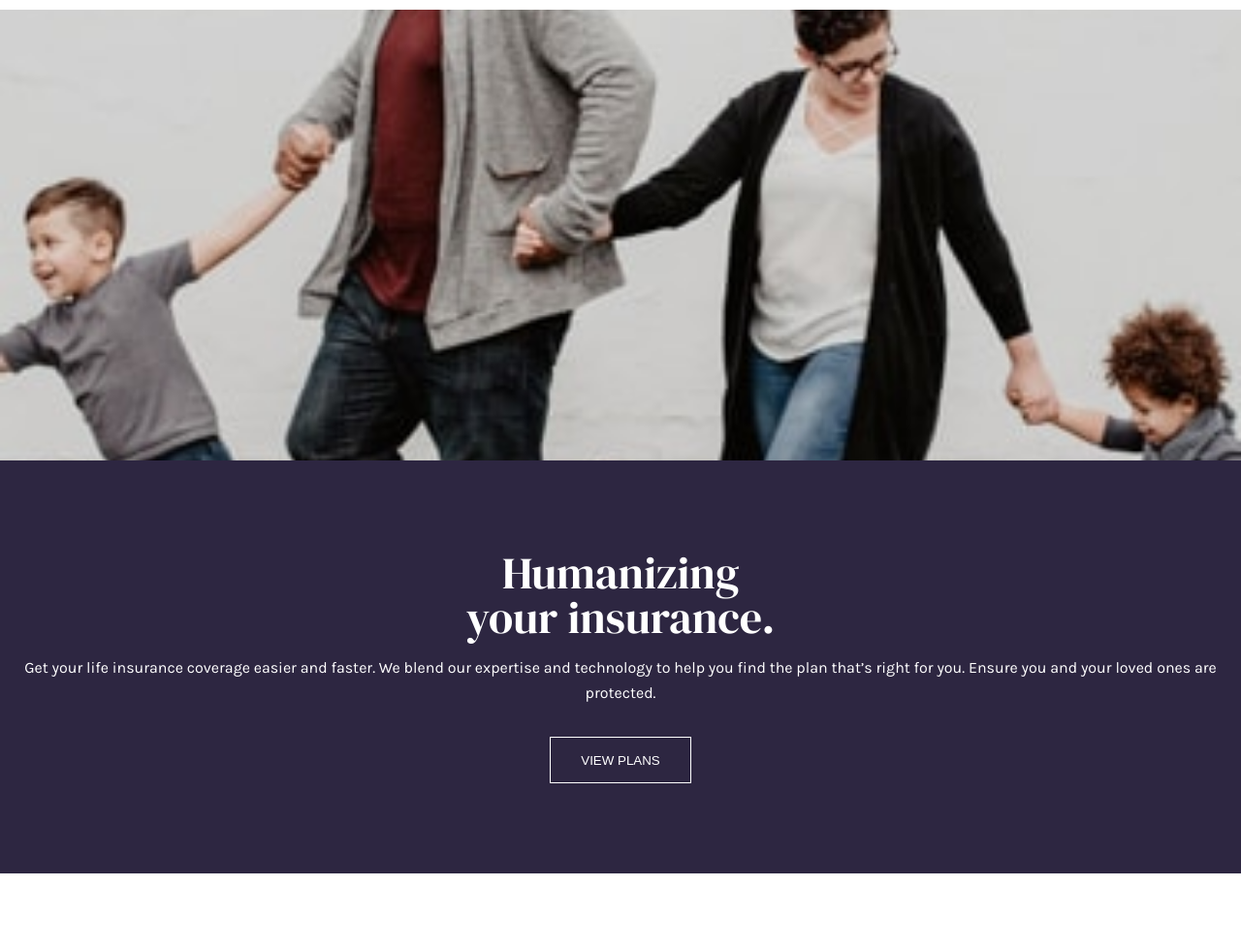
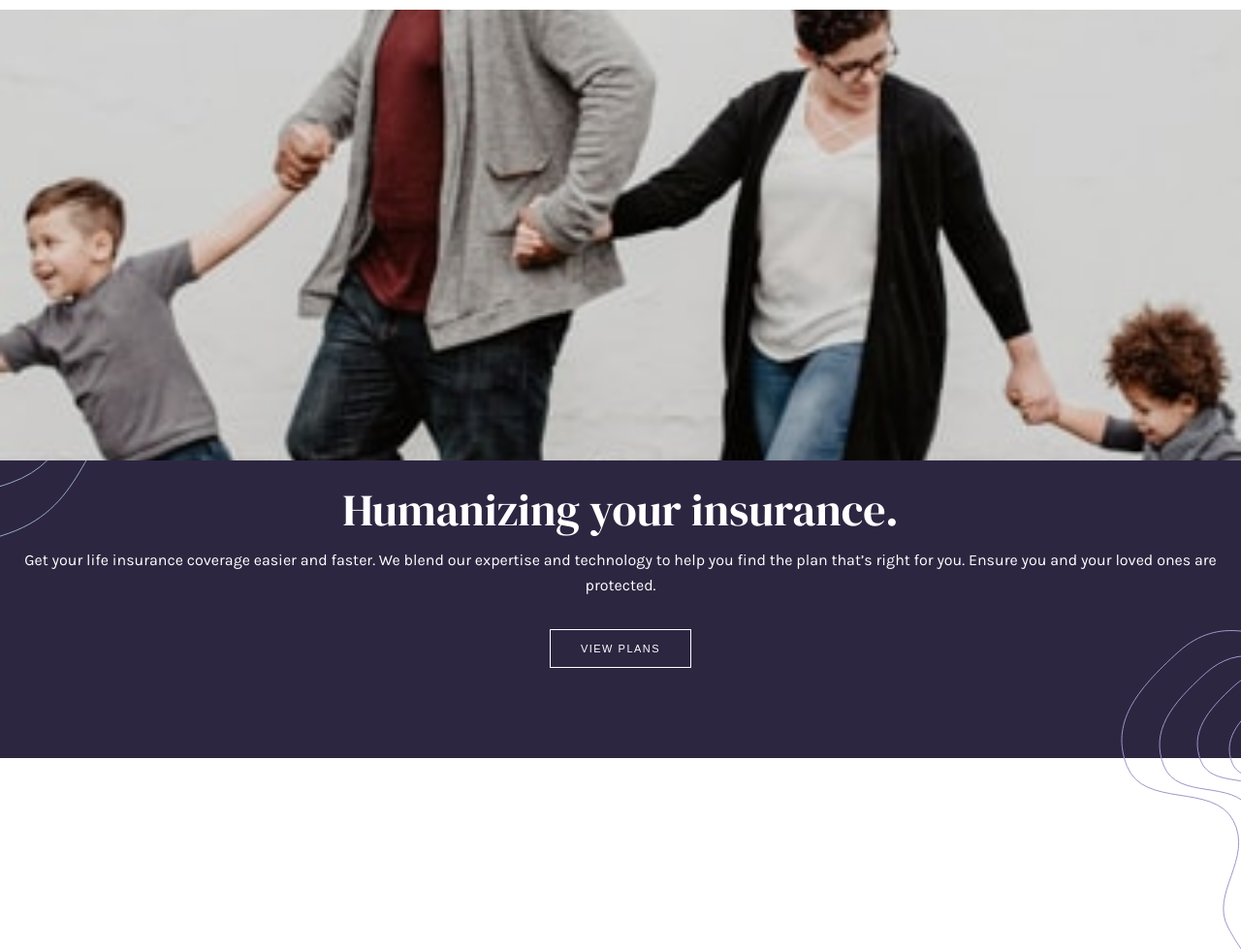
Before and after one commit to lasha-abuladze/insure-landing-page-master, a website: page index.html in a window 1280 px wide. Shown: the part 73-1053 px from the top of the page at 97% size. Before the commit the page ends 974 px from the top, so only its background shows below. Drawn offline with Linux system fonts and the light colour scheme.

Commit message:
modify main section

```diff
--- a/index.html
+++ b/index.html
@@ -45,21 +45,27 @@
 
         </nav>
 
-        <div class="family-img"></div>
 
-        <div class="main-title">
-            <h1>Humanizing <span>your insurance.</span></h1>
+        <div class="title">
+
+            <div class="family-img">
+            </div>
+
+            <img class="title-background--1" src="./images/bg-pattern-intro-left-mobile.svg" alt="#">
+            <img class="title-background--2" src="images/./bg-pattern-intro-right-mobile.svg" alt="#">
+
+
+            <h1>Humanizing your insurance.</h1>
 
             <p>
                 Get your life insurance coverage easier and faster.
-                We blend our expertise and technology to help you
-                find the plan that’s right for you. Ensure you and
-                your loved ones are protected.
+                We blend our expertise and technology to help you find
+                the plan that’s right for you. Ensure you and your loved
+                ones are protected.
             </p>
 
             <button>VIEW PLANS</button>
         </div>
-
 
     </main>
 
--- a/main.scss
+++ b/main.scss
@@ -99,50 +99,81 @@ main {
 
     }
 
-    .family-img {
+    .title {
         width: 100%;
-        height: 465px;
-        background-image: url(./images/image-intro-mobile.jpg);
-        background-size: cover;
-        background-position: center;
-    }
+        text-align: center;
+        background-color: #2D2641;
+        padding: 493px 24px 93px 24px;
+        box-sizing: border-box;
+        color: #fff;
 
-    .main-title {
-        width: 100%;
-        background-color: #2D2641;
-        color: #fff;
-        text-align: center;
-        padding: 93px 24px;
-        box-sizing: border-box;
+        position: relative;
+
+        .family-img {
+            width: 100%;
+            height: 465px;
+            position: absolute;
+            top: 0;
+            left: 50%;
+            transform: translateX(-50%);
+            width: 100%;
+
+            background-image: url(./images/image-intro-mobile.jpg);
+            background-size: cover;
+            background-position: left;
+            z-index: 1;
+        }
+
+        .title-background--1 {
+            position: absolute;
+            left: 0;
+            bottom: 29.5%;
+            z-index: 0;
+        }
+
+        .title-background--2 {
+            position: absolute;
+            bottom: 0;
+            right: 0;
+            z-index: 0;
+            transform: translateY(60%);
+        }
 
         h1 {
+            font-size: 46px;
+            font-weight: 400;
             font-family: $dmfont;
-            font-weight: 400;
-            font-size: 46px;
             margin-bottom: 16px;
 
-            span {
-                display: block;
-            }
         }
 
         p {
-            font-family: $karlaFont;
+            position: relative;
+            z-index: 3;
             font-size: 16px;
             font-weight: 400;
+            font-family: $karlaFont;
             line-height: 26px;
             margin-bottom: 32px;
         }
 
         button {
             width: 146px;
-            height: 48px;
+            height: 40px;
             @include button-gen();
+            border: 1px solid #fff;
+            box-sizing: border-box;
+
             color: #fff;
-            border: 1px solid #fff;
+            font-size: 11px;
+            font-weight: 400;
+            letter-spacing: 1.5px;
         }
     }
 
 
 
+
+
+
 }
```
Also changed, not shown: style.css.
